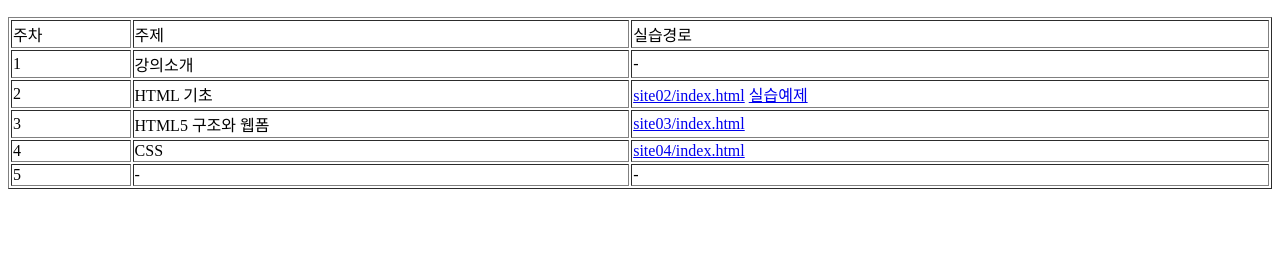
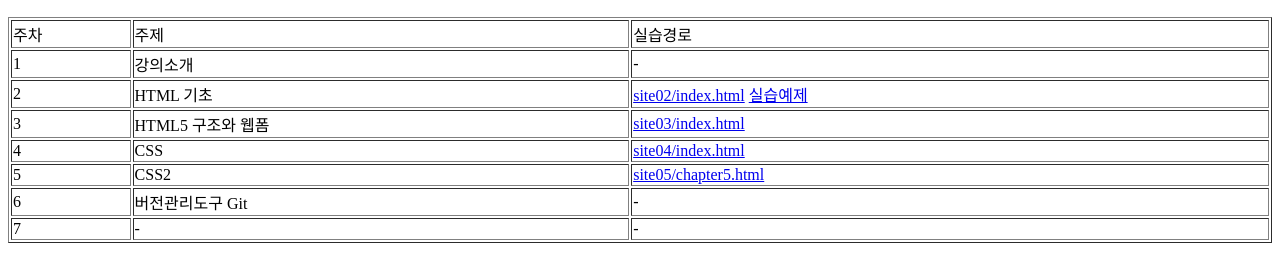
Before and after one commit to jaywng/WP, a plain HTML site: page index.html in a window 1280 px wide. Shown: the part 137-416 px from the top of the page. Drawn offline with Linux system fonts and the light colour scheme.

Commit message:
인덱스 업데이트

```diff
--- a/index.html
+++ b/index.html
@@ -41,6 +41,18 @@
     </tr>
     <tr>
       <td>5</td>
+      <td>CSS2</td>
+      <td><a href="site05/chater5.html">site05/chapter5.html</a></td>
+    </tr>
+
+    <tr>
+      <td>6</td>
+      <td>버전관리도구 Git</td>
+      <td>-</td>
+    </tr>
+
+    <tr>
+      <td>7</td>
       <td>-</td>
       <td>-</td>
     </tr>
```
